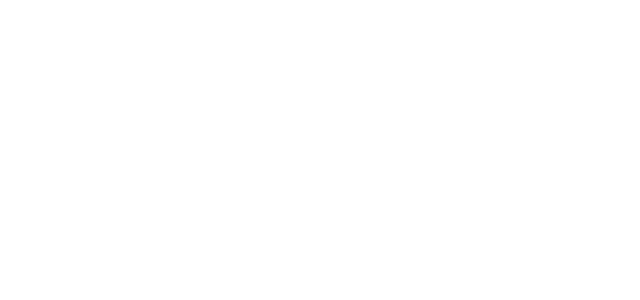
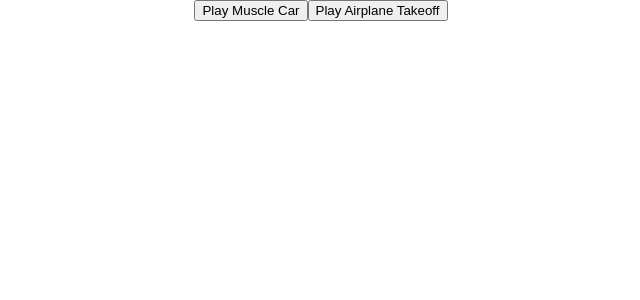
Before and after one commit to Raon98/VueStudy, a Vue app: page /audio in a window 1280 px wide. Before the commit this address had no page. Shown: the top 300 px of the page, without its empty margins (319-959 px from the left). Built offline with nearby package versions, Linux system fonts and the light colour scheme.

Commit message:
audio fucn

```diff
--- a/src/js/asyncTest.js
+++ b/src/js/asyncTest.js
@@ -28,7 +28,7 @@
 //             await axios.get('api/test', current)
 //             console.log(response)
 //         })
-//     }, Promise.resolve())->  원래 첫번째 값은 undefined 이지만 promis 객체를 사용한다고 인식하게 만듬
+//     }, Promise.resolve())->  원래 첫번째 값은 undefined 이지만 promiss 객체를 사용한다고 인식하게 만듬
 //          첫 번째 반복: previous - Promise.resolve() / 1을 파라미터로 한 axios request 및 response를 포함한 결과
 //          두 번째 반복: previous - 첫 번쨰 반복 수행 결과 / 2를 파라미터로 한 axios request 및 response를 포함한 결과
 // }
--- a/src/router.js
+++ b/src/router.js
@@ -22,6 +22,16 @@
         name: 'Watch',
         component: () => import('@/views/watchEffect'), // 동적 import
     },
+    {
+        path: '/audio',
+        name: 'Audio',
+        component: () => import('@/views/Audio'), // 동적 import
+    },
+    {
+        path: '/composable',
+        name: 'Composable',
+        component: () => import('@/views/composable'), // 동적 import
+    },
 ];
 
 // 이렇게 해도 된다.
--- /dev/null
+++ b/src/views/Audio.vue
@@ -0,0 +1,48 @@
+<template>
+  <button class="btn btn-primary btn-sm"
+          @click.prevent="audio.isPlaying ? pause(audio) : play(audio)" v-for="audio in audios" :key="audio.id">
+    {{ audio.isPlaying ? 'Pause' : 'Play' }} {{ audio.name }}
+  </button>
+</template>
+
+<script>
+export default {
+  // eslint-disable-next-line vue/multi-word-component-names
+  name: "Audio",
+  data() {
+    return{
+    audios: [
+      {
+        id: 'muscle-car',
+        name: 'Muscle Car',
+        file: new Audio('http://soundbible.com/mp3/muscle-car-daniel_simon.mp3'),
+        isPlaying: false
+      },
+      {
+        id: 'airplane-takeoff',
+        name: 'Airplane Takeoff',
+        file: new Audio('http://soundbible.com/mp3/airplane-takeoff_daniel_simion.mp3'),
+        isPlaying: false
+      }
+    ]
+  }
+  },
+  methods : {
+    play(audio) {
+      audio.isPlaying = true;
+      audio.file.play();
+    },
+
+    pause(audio){
+      audio.isPlaying = false;
+      audio.file.pause();
+    }
+  }
+
+
+}
+</script>
+
+<style scoped>
+
+</style>
```
